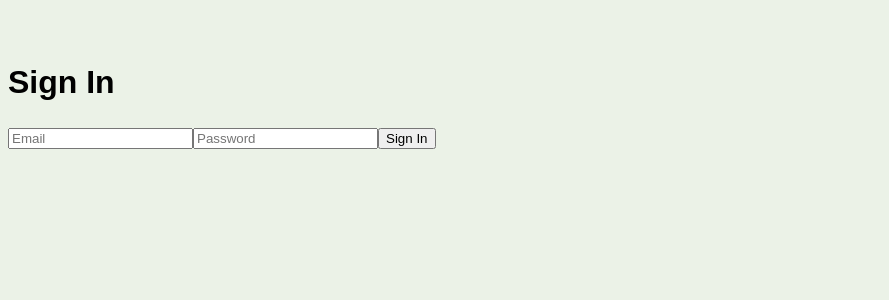
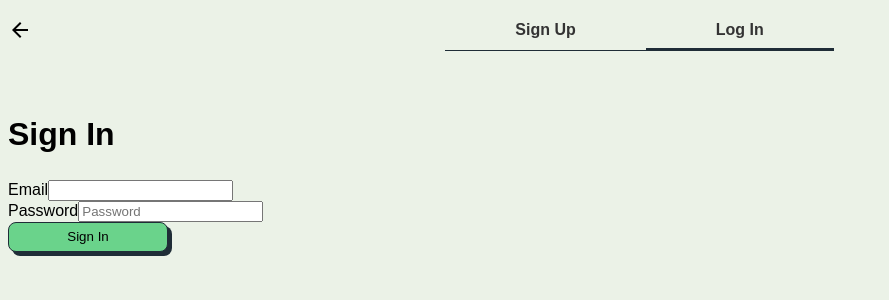
Before and after one commit to bhardwajaman1998/Cosmic-Chaos-Skillbridge, a React (Create React App) app in the folder client/: page /SignIn in a window 1280 px wide. Shown: the top 300 px of the page, without its empty margins (0-889 px from the left). Built offline with nearby package versions, Linux system fonts and the light colour scheme.

Commit message:
Added SignIn/SignUp styling, still in progress

```diff
--- /dev/null
+++ b/client/src/components/Authentication/AuthNavigation.js
@@ -0,0 +1,33 @@
+import React from 'react';
+import { NavLink, useLocation } from 'react-router-dom';
+import ArrowBackIcon from '@mui/icons-material/ArrowBack';
+
+const AuthNavigation = () => {
+  const location = useLocation();
+
+  const isSignUpActive = location.pathname === '/SignUp';
+  const isSignInActive = location.pathname === '/SignIn';
+
+  return (
+    <div className="auth-navbar">
+    <ArrowBackIcon className="arrow-back-icon" onClick={() => {}} />
+      <div className="auth-nav">
+          <NavLink
+            to="/SignUp"
+            className={`auth-nav-item ${isSignUpActive ? 'active' : ''}`}
+          >
+            Sign Up
+          </NavLink>
+          <NavLink
+            to="/SignIn"
+            className={`auth-nav-item ${isSignInActive ? 'active' : ''}`}
+          >
+            Log In
+          </NavLink>
+          <div className='underline'></div>
+      </div>
+    </div>
+  );
+};
+
+export default AuthNavigation;
--- a/client/src/components/Authentication/SignIn.js
+++ b/client/src/components/Authentication/SignIn.js
@@ -1,6 +1,7 @@
 import React, { useState } from 'react';
 import { useNavigate } from 'react-router-dom';
 import axios from 'axios';
+import AuthNavigation from './AuthNavigation';
 
 const SignIn = () => {
   const navigate = useNavigate();
@@ -25,11 +26,19 @@ const SignIn = () => {
   };
 
   return (
-    <div>
+
+    <div className='authentication-form'>
+      <AuthNavigation />
       <h2>Sign In</h2>
-      <input type="email" placeholder="Email" value={email} onChange={(e) => setEmail(e.target.value)} />
-      <input type="password" placeholder="Password" value={password} onChange={(e) => setPassword(e.target.value)} />
-      <button onClick={handleSignIn}>Sign In</button>
+      <div className="custom-input-label-wrapper">
+        <label for="Email">Email</label>
+        <input type="email"  value={email} onChange={(e) => setEmail(e.target.value)} />
+      </div>
+      <div className="custom-input-label-wrapper">
+        <label for="password">Password</label>
+        <input id='password' type="password" placeholder="Password" value={password} onChange={(e) => setPassword(e.target.value)} />
+      </div>
+      <button className="auth-buttons" onClick={handleSignIn}>Sign In</button>
     </div>
   );
 };
--- a/client/src/components/Authentication/SignUp.js
+++ b/client/src/components/Authentication/SignUp.js
@@ -1,6 +1,7 @@
 import React, { useState, useEffect } from 'react';
 import axios from 'axios';
 import { useNavigate } from 'react-router-dom';
+import AuthNavigation from './AuthNavigation';
 
 const SignUp = () => {
   const navigate = useNavigate();
@@ -37,6 +38,7 @@ const SignUp = () => {
 
   return (
     <div>
+      <AuthNavigation />
       <h2>Sign Up</h2>
       <input type="email" placeholder="Email" value={email} onChange={(e) => setEmail(e.target.value)} name="email" />
       <input type="password" placeholder="Password" value={password} onChange={(e) => setPassword(e.target.value)} />
--- a/client/src/styles.scss
+++ b/client/src/styles.scss
@@ -137,6 +137,68 @@ body{
     margin-right: 3rem;
 }
 // ==========================HEADER ENDS======================
+// ==========================Authentication==========================
+.auth-buttons{
+border-radius: 8px;
+border: 1px solid var(--secondary-gunmetal, #1F2D37);
+background: var(--accent-emerald, #6AD38B);
+box-shadow: 4px 4px 0px 0px #1F2D37;
+width: 10rem;
+height: 30px;
+flex-shrink: 0;
+}
+
+.form-input{
+display: flex;
+width: 552px;
+height: 91px;
+flex-direction: column;
+justify-content: center;
+align-items: flex-start;
+gap: 13px;
+flex-shrink: 0;
+}
+
+.auth-navbar {
+display: grid;
+grid-template-columns: repeat(3,1fr);
+align-items: center;
+  position: relative;
+  padding: 10px 0;
+  gap: 3rem;
+}
+
+.auth-nav {
+  position: relative;
+  justify-self: start;
+  grid-column: span 2;
+}
+
+.auth-nav-item {
+  padding: 10px 70px;
+  cursor: pointer;
+  text-decoration: none;
+  color: #333;
+  font-weight: bold;
+}
+
+.auth-nav-item.active {
+  border-bottom: 2px solid #1F2D37; /* Adjust this value as needed */
+}
+
+.underline {
+  height: 1px; /* Adjust this value as needed */
+  background-color: #1F2D37;
+  position: absolute;
+  bottom: -12px; /* Adjust this value as needed to position the underline */
+  left: 0;
+  width: 100%;
+  // margin: 2px;
+  transition: height 0.3s;
+}
+
+
+// ==========================Authentication==========================
 // ==========================TABLE STYLING ===================
 
 .trainee-information{
@@ -214,7 +276,12 @@ tr{
     font-size: large;
     box-shadow: 4px 4px black;
 }
+
+
+
 // =========================DASHBOARD BUTTONS ENDS====================
+
+
 
 // =========================DASHBOARD TRAINEE LIST START====================
 .analytics-left{
```
